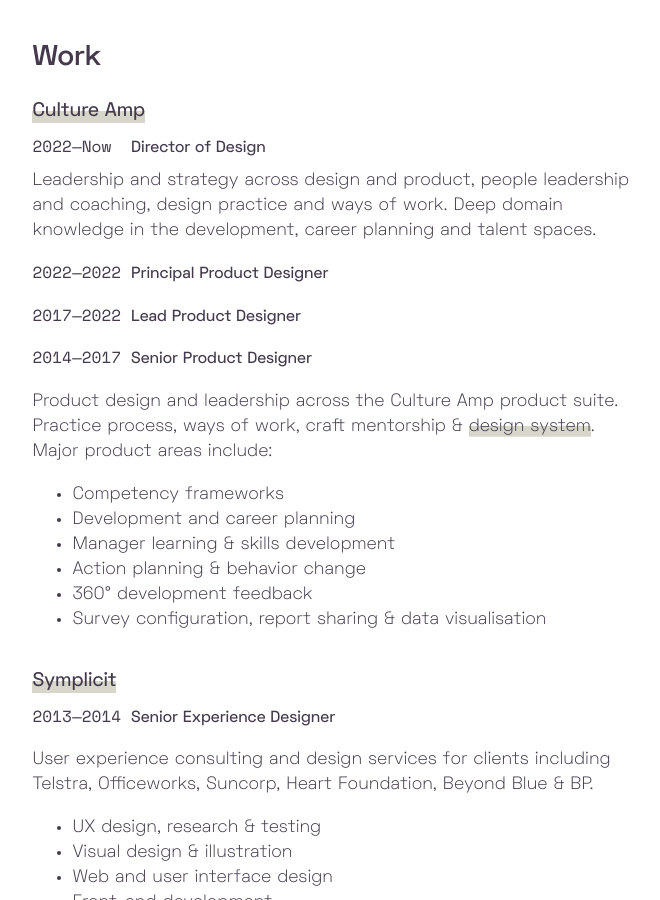
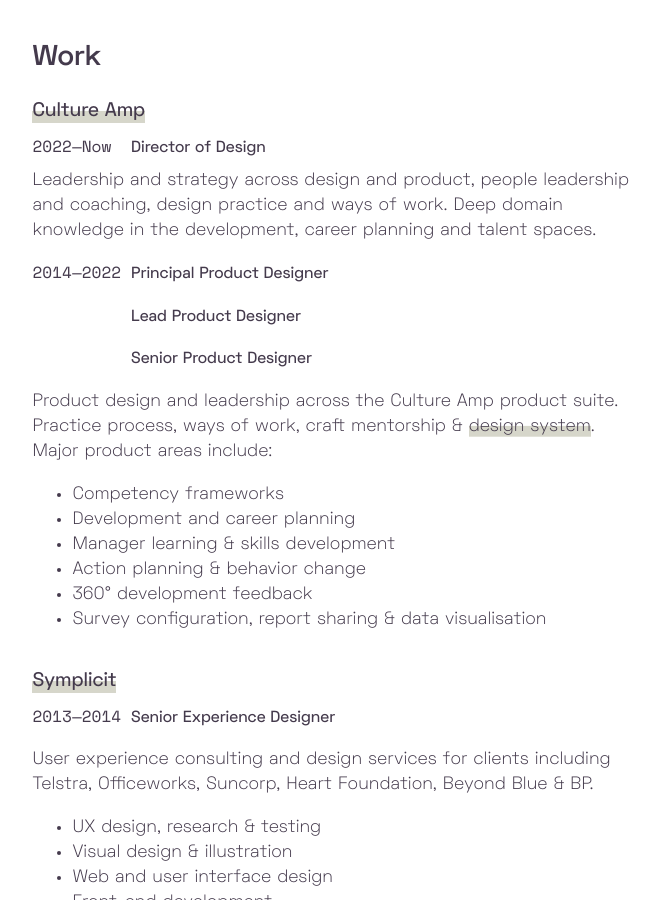
Before and after one commit to dlimiter/dlimiter.github.io, a Jekyll site: the page built from about.html, in a window 1280 px wide and 900 px high, scrolled down 407 px. Shown: the whole window, without its empty margins (548-1208 px from the left). Built offline with Jekyll 4.4.1, drawn with Linux system fonts in a browser that asks for light colours.

Commit message:
Minor tweaks

```diff
--- a/about.html
+++ b/about.html
@@ -31,17 +31,17 @@
                      Deep domain knowledge in the development, career planning and talent spaces."
     %}
     {% include resumeitem.html
-      date = "2022&mdash;2022"
+      date = "2014&mdash;2022"
       role = "Principal Product Designer"
       employer = ""
     %}
     {% include resumeitem.html
-      date = "2017&mdash;2022"
+      date = "&nbsp;&nbsp;&nbsp;&nbsp;&nbsp;&nbsp;&nbsp;&nbsp;&nbsp;"
       role = "Lead Product Designer"
       employer = ""
     %}
     {% include resumeitem.html
-      date = "2014&mdash;2017"
+      date = "&nbsp;&nbsp;&nbsp;&nbsp;&nbsp;&nbsp;&nbsp;&nbsp;&nbsp;"
       role = "Senior Product Designer"
       employer = ""
       description = "<p>Product design and leadership across the Culture Amp product suite. Practice process, ways of work, craft mentorship &amp; <a href='https://cultureamp.design/'>design system</a>. Major product areas include:</p>
```
